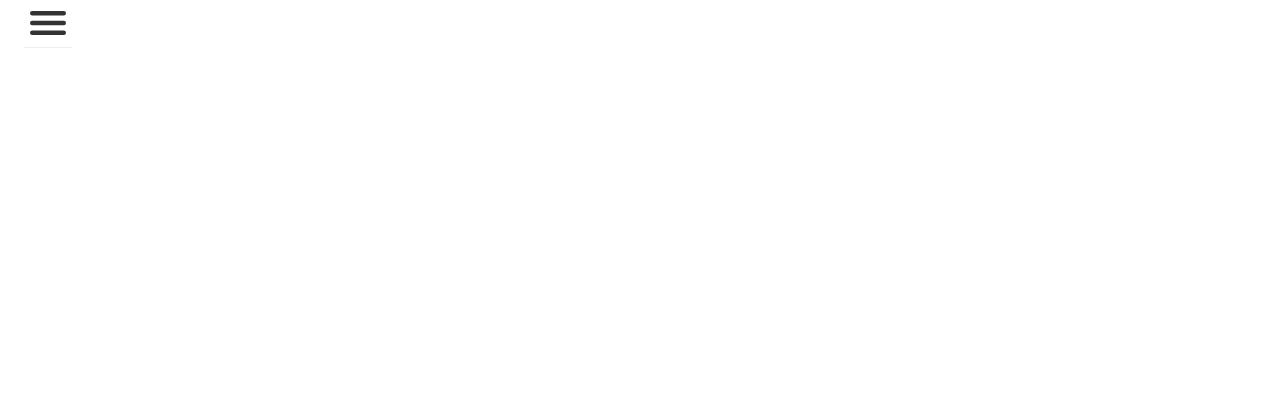
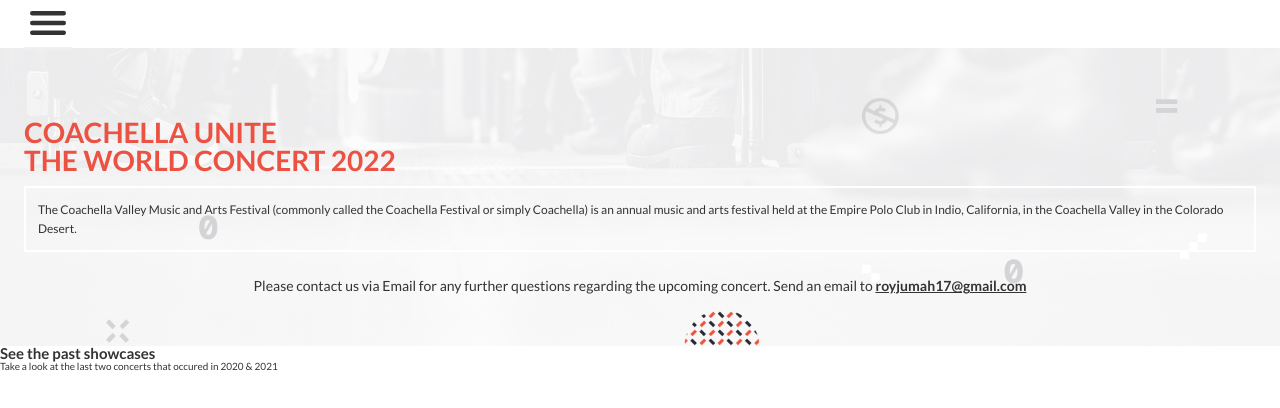
Before and after one commit to RoyJumah/Climate-Change-Conference, a plain HTML site: page about.html in a window 1280 px wide. Drawn offline with nearby package versions, Linux system fonts and the light colour scheme.

Commit message:
Add markup and styles to navigation and headline section in about page

```diff
--- a/about.css
+++ b/about.css
@@ -177,3 +177,14 @@
   align-items: center;
   gap: 3.2rem;
 }
+.contact-info {
+  font-size: 1.4rem;
+  line-height: 1.4;
+  font-weight: 400;
+  text-align: center;
+}
+
+.contact-info span {
+  text-decoration: underline;
+  font-weight: 700;
+}
--- a/about.html
+++ b/about.html
@@ -28,7 +28,7 @@
     <header class="header">
       <nav class="main-nav">
         <ul class="main-nav-list">
-          <li><a class="main-nav-link" href="#how">How it Works</a></li>
+          <li><a class="main-nav-link" href="about.html">How it Works</a></li>
           <li><a class="main-nav-link" href="#meals">Meals</a></li>
           <li>
             <a class="main-nav-link" href="#testimonials">Testimonials</a>
@@ -43,5 +43,32 @@
         <ion-icon class="icon-mobile-nav" name="close"></ion-icon>
       </button>
     </header>
+    <section class="section-headline container">
+      <div class="headline">
+        <p class="headline-info">
+          Coachella Unite <br />
+          the World Concert 2022
+        </p>
+
+        <p class="concert-info">
+          The Coachella Valley Music and Arts Festival (commonly called the
+          Coachella Festival or simply Coachella) is an annual music and arts
+          festival held at the Empire Polo Club in Indio, California, in the
+          Coachella Valley in the Colorado Desert.
+        </p>
+
+        <p class="contact-info">
+          Please contact us via Email for any further questions regarding the
+          upcoming concert. Send an email to
+          <span>royjumah17@gmail.com</span>
+        </p>
+      </div>
+    </section>
+
+    <section class="showcase-section"></section>
+    <div class="showcase">
+      <h2 class="showase-case">See the past showcases</h2>
+      <p>Take a look at the last two concerts that occured in 2020 & 2021</p>
+    </div>
   </body>
 </html>
```
